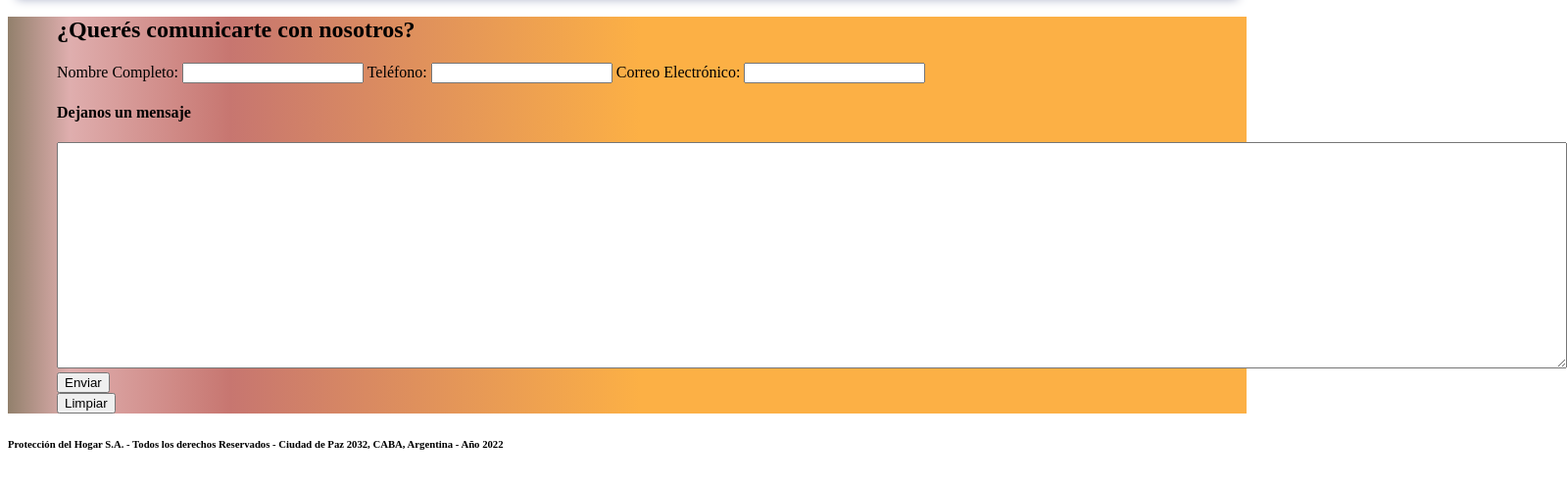
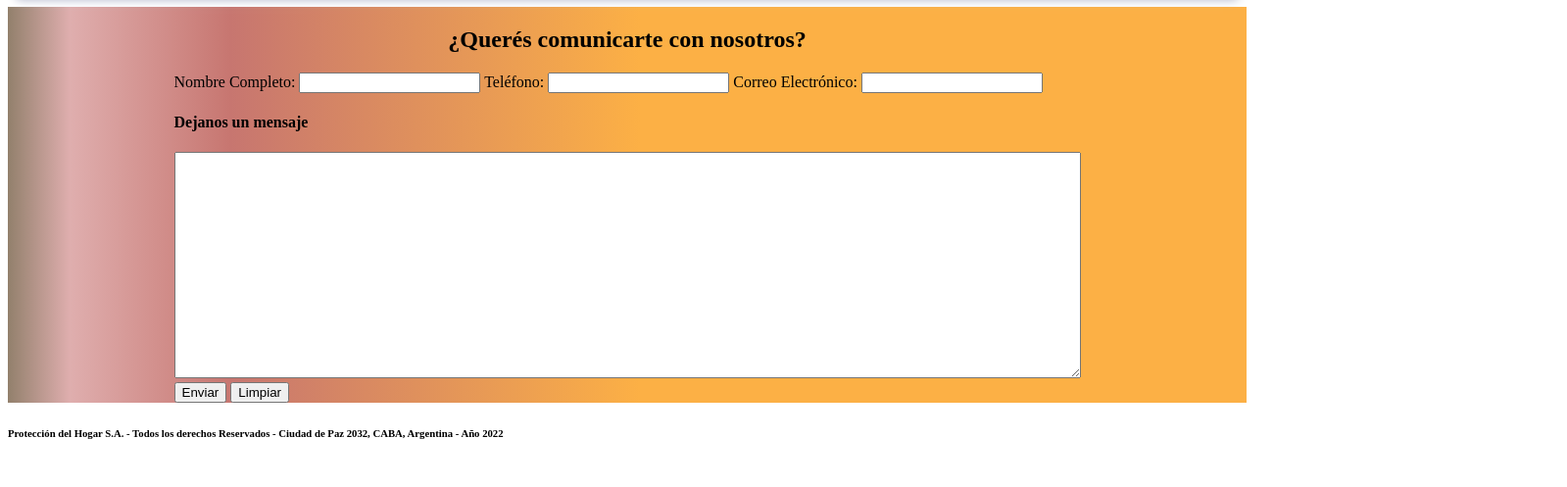
Before and after one commit to educalvert/proteccion-coder, a plain HTML site: page files/contacto.html in a window 1280 px wide. Shown: the part 117-614 px from the top of the page at 98% size, 1599 px wide, since content can reach past the window. Drawn offline with Linux system fonts and the light colour scheme.

Commit message:
Cambios estilo en Contacto.html

```diff
--- a/css/styles.css
+++ b/css/styles.css
@@ -67,10 +67,9 @@
 75%{width: 80px;}
 100%{width: 60px;}}
 
-
-
 .footer__logo img { width: 60px; transition: all 2s;animation-name: efectoss;animation-timing-function: linear;animation-duration: 10s;animation-iteration-count: infinite; }
 .footer__logo img:hover{transform: rotate(360deg);}
+
 /* Página Proteger */
  .estructura {
 
@@ -131,11 +130,14 @@
 .comunicarte {
         background: rgb(131,58,180);
         background: linear-gradient(90deg, rgb(146, 128, 108) 0%, rgb(223, 174, 174) 5%, rgb(199, 118, 112) 18%, rgba(252,176,69,1) 51%, rgba(252,176,69,1) 77%);
-        padding-left:50px;
+        padding-left:0;
+        display: flex;
+        flex-direction: column;
+        align-items: center;
+
 
 }
 
-        /* Uso común  */
 
 .texto_casual{font-family: Helvetica;font-size: 100%;color: red;}
 
--- a/files/contacto.html
+++ b/files/contacto.html
@@ -39,15 +39,14 @@
         </div>
         <div>
             <h4>Dejanos un mensaje</h4>
-                <textarea name="" id="" cols="190" rows="15"></textarea>
+                <textarea name="" id="" cols="113" rows="15"></textarea>
         </div>
-        <div>
+        <div class="botoncitos">
             <button>Enviar</button>
+            <button type="reset">Limpiar</button>
         </div>
 
-        <div>
-            <button type="reset">Limpiar</button>
-        </div>
+
 
 
     </form>
```
